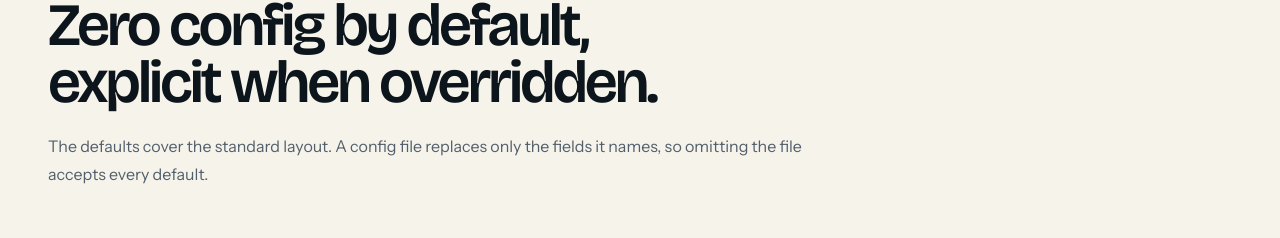
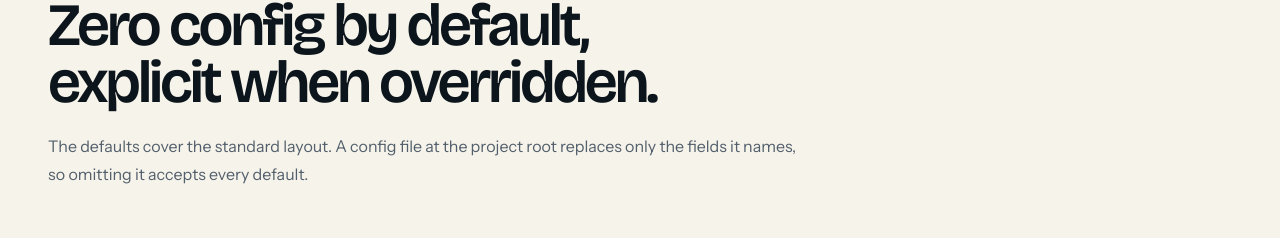
Before and after one commit to AndrewDongminYoo/rn-typed-assets-doc, a Next.js app: page /rn-typed-assets in a window 1280 px wide. Shown: the part 8456-8694 px from the top of the page. Built offline with nearby package versions, Linux system fonts and the light colour scheme; no server answers.

Commit message:
fix(typed-assets): restore where the config file goes
The section rewrite dropped "in your project root" along with the
second-person wording around it, leaving the page describing what the
config file overrides but not where to put it.

```diff
--- a/components/sections/configuration-section.tsx
+++ b/components/sections/configuration-section.tsx
@@ -70,8 +70,8 @@ export function ConfigurationSection() {
             Zero config by default, explicit when overridden.
           </h2>
           <p className="mt-5 text-base leading-7 text-muted-foreground">
-            The defaults cover the standard layout. A config file replaces only the fields it names,
-            so omitting the file accepts every default.
+            The defaults cover the standard layout. A config file at the project root replaces only
+            the fields it names, so omitting it accepts every default.
           </p>
         </div>
 
```
